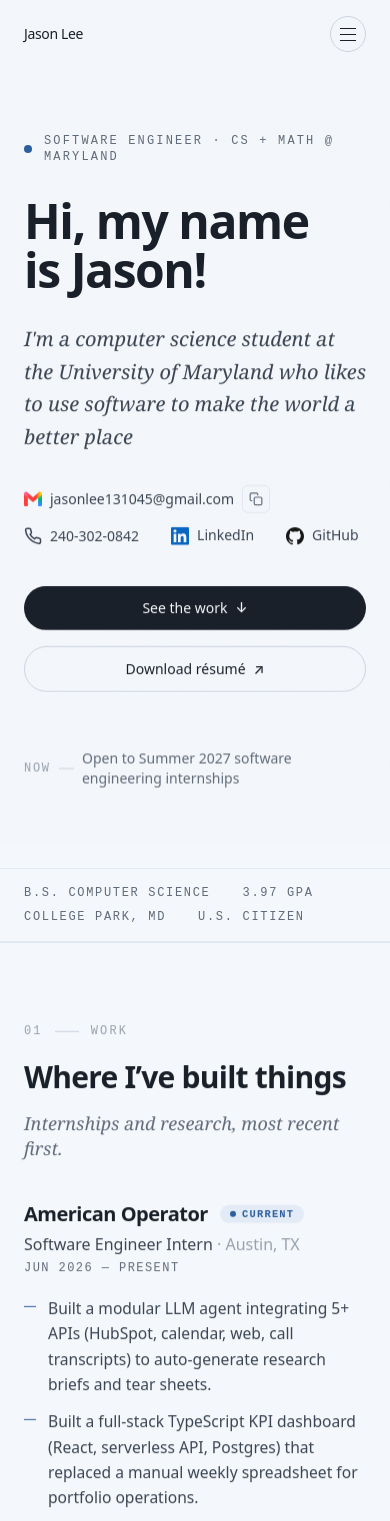
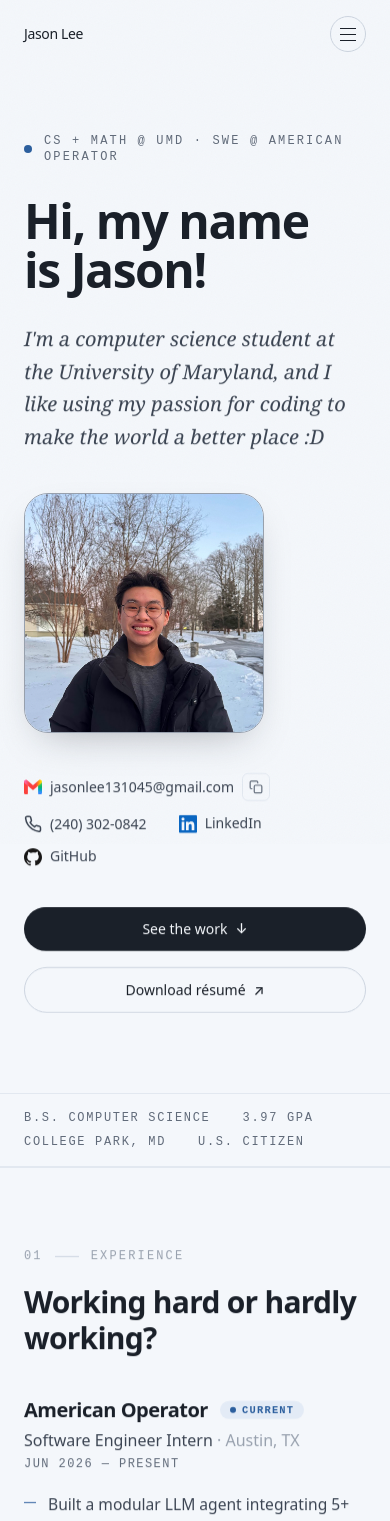
Before and after one commit to jasonslee07/portfolio, a React (Vite) app: page / in a window 390 px wide. Shown: the top 1521 px of the page. Built offline with nearby package versions, Linux system fonts and the light colour scheme.

Commit message:
added profile pic, tweaked headers

```diff
--- a/src/components/Education.tsx
+++ b/src/components/Education.tsx
@@ -4,7 +4,12 @@ import Section from "./Section"
 
 export default function Education() {
   return (
-    <Section id="education" index="03" label="Education" title="Schooling">
+    <Section
+      id="education"
+      index="03"
+      label="Education"
+      title="Learning cool stuff over here"
+    >
       <Reveal className="flex flex-col gap-8">
         <div className="flex flex-col gap-4 sm:flex-row sm:items-start sm:justify-between">
           <div>
@@ -20,7 +25,7 @@ export default function Education() {
               <p className="nums mt-0.5 text-lg font-semibold text-ink">{education.gpa}</p>
             </div>
             <div>
-              <p className="font-mono text-[0.7rem] uppercase tracking-[0.14em] text-faint">Graduates</p>
+              <p className="font-mono text-[0.7rem] uppercase tracking-[0.14em] text-faint">Expected Graduation</p>
               <p className="nums mt-0.5 text-lg font-semibold text-ink">{education.grad.replace("Expected ", "")}</p>
             </div>
           </div>
--- a/src/components/Experience.tsx
+++ b/src/components/Experience.tsx
@@ -7,9 +7,9 @@ export default function Experience() {
     <Section
       id="work"
       index="01"
-      label="Work"
-      title="Where I’ve built things"
-      lead="Internships and research, most recent first."
+      label="Experience"
+      title="Working hard or hardly working?"
+      // lead="Internships and research, most recent first."
     >
       <ol className="flex flex-col">
         {experience.map((job, i) => (
--- a/src/components/Hero.tsx
+++ b/src/components/Hero.tsx
@@ -14,6 +14,9 @@ export default function Hero() {
   return (
     <section id="top" className="relative overflow-hidden">
       <div className="mx-auto max-w-6xl px-6 pb-20 pt-16 sm:pt-24 lg:px-8 lg:pb-28">
+        {/* Header + summary on the left, portrait on the right (stacks on mobile) */}
+        <div className="flex flex-col gap-10 lg:flex-row lg:items-center lg:gap-16">
+          <div className="lg:flex-1 lg:min-w-0">
             <Reveal className="flex items-center gap-3 font-mono text-xs uppercase tracking-[0.18em] text-muted">
               <span className="relative flex h-2 w-2">
                 <span className="absolute inline-flex h-full w-full animate-ping rounded-full bg-accent opacity-60" />
@@ -37,8 +40,21 @@ export default function Hero() {
             >
               {hero.subhead}
             </Reveal>
+          </div>
 
-        <Reveal delay={220} className="mt-8 flex flex-wrap items-center gap-x-8 gap-y-3">
+          <Reveal delay={120} className="shrink-0">
+            <img
+              src={`${import.meta.env.BASE_URL}profile.jpg`}
+              alt="Jason Lee"
+              width={320}
+              height={320}
+              decoding="async"
+              className="h-60 w-60 rounded-3xl border border-faint object-cover shadow-[0_16px_40px_-18px_rgba(26,32,41,0.35)] sm:h-72 sm:w-72 lg:h-80 lg:w-80"
+            />
+          </Reveal>
+        </div>
+
+        <Reveal delay={220} className="mt-10 flex flex-wrap items-center gap-x-8 gap-y-3">
           <EmailCopy />
           <span className="inline-flex items-center gap-2 text-sm text-ink-soft">
             <PhoneIcon className="h-[18px] w-[18px] shrink-0" />
@@ -81,13 +97,13 @@ export default function Hero() {
           </a>
         </Reveal>
 
-        <Reveal delay={320} className="mt-14 flex items-center gap-2 text-sm text-muted">
+        {/* <Reveal delay={320} className="mt-14 flex items-center gap-2 text-sm text-muted">
           <span className="font-mono text-xs uppercase tracking-[0.14em] text-faint">Now</span>
           <span aria-hidden className="h-px w-5 bg-line-strong" />
           <span>
             {profile.availability}
           </span>
-        </Reveal>
+        </Reveal> */}
       </div>
 
       <div className="border-y border-line">
--- a/src/components/Leadership.tsx
+++ b/src/components/Leadership.tsx
@@ -7,9 +7,9 @@ export default function Leadership() {
     <Section
       id="leadership"
       index="05"
-      label="Beyond code"
-      title="Leading & teaching"
-      lead="A decade of Scouting and a habit of teaching what I learn."
+      label="Leadership"
+      title="Beyond coding"
+      // lead="A decade of Scouting and a habit of teaching what I learn."
     >
       <ol className="flex flex-col">
         {leadership.map((role, i) => (
--- a/src/components/Projects.tsx
+++ b/src/components/Projects.tsx
@@ -20,8 +20,8 @@ export default function Projects() {
       id="projects"
       index="02"
       label="Projects"
-      title="Things I’ve shipped on my own"
-      lead="Personal and hackathon builds — open one to read the case study."
+      title="Building cool stuff over here"
+      // lead="Personal and hackathon builds — open one to read the case study."
     >
       <div className="flex flex-col">
         {projects.map((project, i) => {
--- a/src/components/SiteHeader.tsx
+++ b/src/components/SiteHeader.tsx
@@ -2,7 +2,7 @@ import { useEffect, useState } from "react"
 import { profile, RESUME_PATH } from "../data/content"
 
 const NAV = [
-  { href: "#work", label: "Work" },
+  { href: "#work", label: "Experience" },
   { href: "#projects", label: "Projects" },
   { href: "#education", label: "Education" },
 ]
--- a/src/data/content.ts
+++ b/src/data/content.ts
@@ -6,7 +6,7 @@ export const profile = {
   role: "Software Engineer",
   location: "College Park, MD",
   email: "jasonlee131045@gmail.com",
-  phone: "240-302-0842",
+  phone: "(240) 302-0842",
   links: {
     github: "https://github.com/jasonslee07",
     githubLabel: "github.com/jasonslee07",
@@ -14,25 +14,15 @@ export const profile = {
     linkedinLabel: "linkedin.com/in/lee-s-jason",
   },
 
-  availability: "Open to Summer 2027 software engineering internships",
+  // can add this back if I want. Located in Hero.tsx
+  // availability: "Open to Fall 2026, Spring 2027, and Summer 2027 software engineering internships",
 }
 
 export const hero = {
-  eyebrow: "Software Engineer · CS + Math @ Maryland",
+  eyebrow: "CS + Math @ UMD · SWE @ American Operator",
   headline: "Hi, my name is Jason!",
-  subhead: "I'm a computer science student at the University of Maryland who likes to use software to make the world a better place",
-}
-
-
-export const about = {
-
-  paragraphs: [
-    "I’m a CS student at the University of Maryland (3.97 GPA, minor in math) who likes being close to the work — designing the data model, wiring the API, and sweating the last 10% that makes something feel finished.",
-    "So far that’s meant building a typed full-stack KPI dashboard and LLM agents at a startup, automating an IT service desk down from a 24-hour response to under ten seconds, and researching quantum machine learning on the side.",
-    "Outside the editor I spent a decade in Scouting (Eagle Scout, troop president) and taught kids to code — both of which taught me more about shipping under pressure than any lecture did.",
-  ],
-
-  pullQuote: "The best code I’ve written is the code someone actually used the next morning.",
+  subhead:
+  "I'm a computer science student at the University of Maryland, and I like using my passion for coding to make the world a better place :D",
 }
 
 export type Experience = {
@@ -97,9 +87,9 @@ export const experience: Experience[] = [
   },
   {
     company: "UMD Department of Computer Science",
-    role: "Course Facilitator for the Coding Interview",
+    role: "Course Facilitator for \"The Coding Interview\"",
     location: "College Park, MD",
-    period: "Starting August 2026",
+    period: "Starting Aug 2026",
     stack: [],
     points: [],
   },
```
Also changed, not shown: public/profile.jpg (added). Lines whose indentation alone changed are shown as unchanged.
